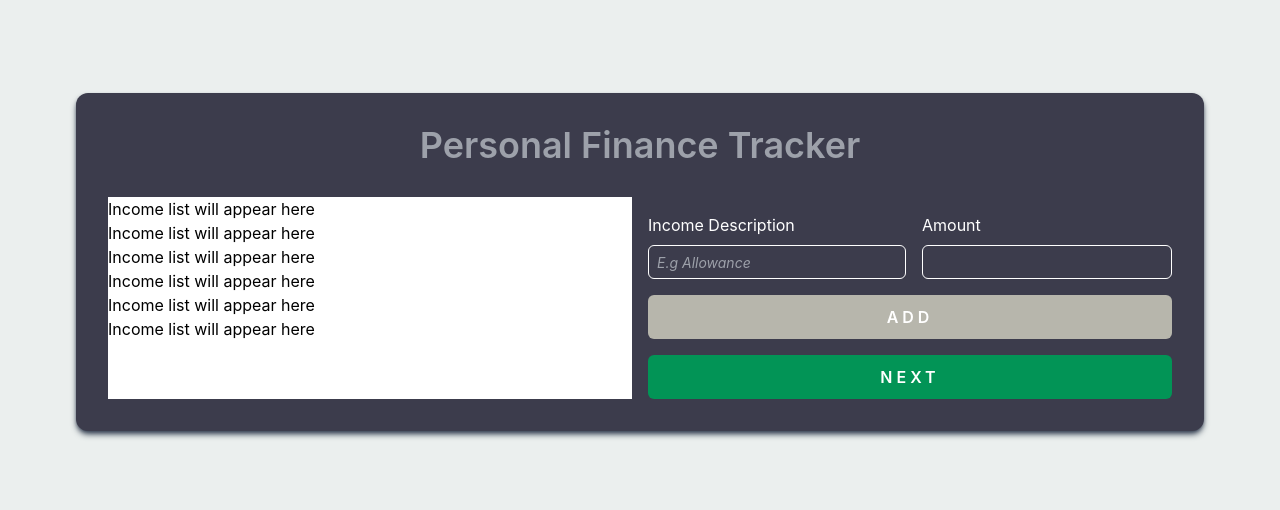
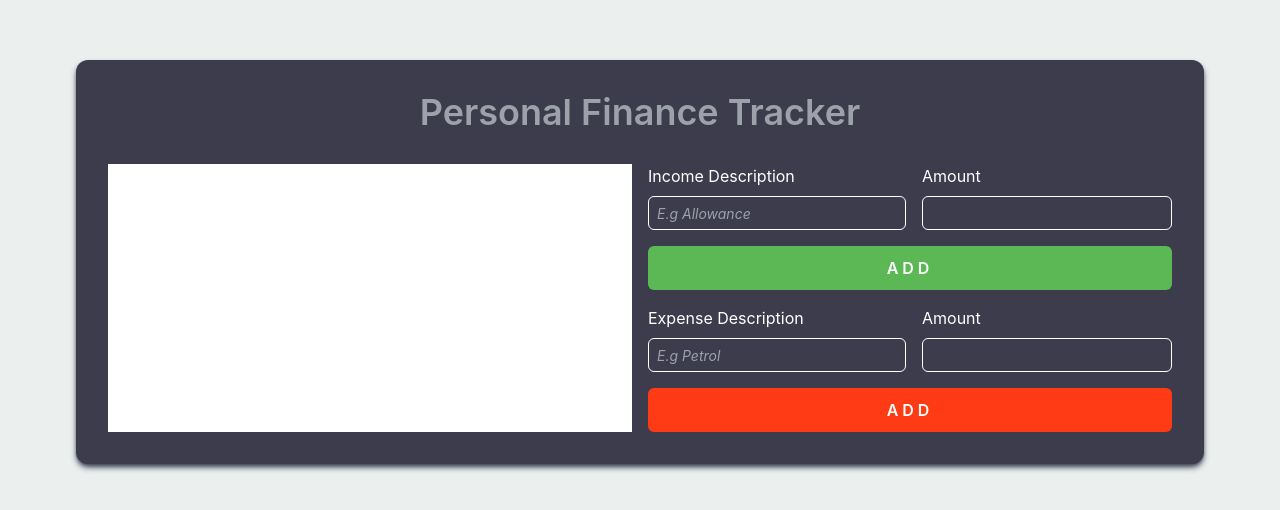
Before and after one commit to emmanueltn007/personal-finance-tracker, a React (Vite) app: page / in a window 1280 px wide. Shown: the part 138-648 px from the top of the page. Built offline with nearby package versions, Linux system fonts and the light colour scheme.

Commit message:
Added the expense list, buttons, and logic

```diff
--- a/src/components/Container.jsx
+++ b/src/components/Container.jsx
@@ -1,6 +1,29 @@
-import IncomeCard from "./IcomeCard";
+import { useState } from "react";
+import IncomeCard from "./IncomeCard";
 
 function Container () {
+    const [incomeList, setIncomeList] = useState([]);
+    const [expenseList, setExpenseList] = useState([]);
+    const [incomeInput, setIncomeInput] = useState("");
+    const [expenseInput, setExpenseInput] = useState("");
+    const [incomeDescritionInput, setIncomeDescriptionInput] = useState("");
+    const [expenseDescritionInput, setExpenseDescriptionInput] = useState("");
+
+    function addIncome () {
+            if(!incomeInput || !incomeDescritionInput.trim()) return;
+            setIncomeList([...incomeList, { description: incomeDescritionInput.trim(), amount: incomeInput }]);
+
+            setIncomeInput("");
+            setIncomeDescriptionInput("")
+    }
+
+    function addExpense () {
+        if(!expenseInput || !expenseDescritionInput.trim()) return;
+            setExpenseList([...expenseList, { description: expenseDescritionInput.trim(), amount: expenseInput }]);
+
+            setExpenseInput("");
+            setExpenseDescriptionInput("")
+    }
 
     return (
         <div className="flex flex-col items-center gap-8 bg-[#3C3C4C] p-8 rounded-xl shadow-md shadow-gray-700">
@@ -10,34 +33,39 @@ function Container () {
             <div className="grid grid-cols-2 gap-4">
                 <div className="bg-[hsl(0,100%,100%)]">
                     <ul>
-                        <li>
-                            Income list will appear here
-                        </li>
-                        <li>
-                            Income list will appear here
-                        </li>
-                        <li>
-                            Income list will appear here
-                        </li>
-                        <li>
-                            Income list will appear here
-                        </li>
-                        <li>
-                            Income list will appear here
-                        </li>
-                        <li>
-                            Income list will appear here
-                        </li>
-                        {/*
                         {incomeList.map((income, index) => {
                             return (
-                                <li key={index}></li>
+                                <li key={index}>
+                                    {income.description} -
+                                    ${income.amount}
+                                </li>
                             );
                         })}
-                        */}
+                    </ul>
+                    <ul>
+                        {expenseList.map((expense, index) => {
+                            return (
+                                <li key={index}>
+                                    {expense.description} -
+                                    ${expense.amount}
+                                </li>
+                            );
+                        })}
                     </ul>
                 </div>
-                <IncomeCard />
+
+                <IncomeCard
+                    addIncome={addIncome}
+                    incomeDescritionInput={incomeDescritionInput}
+                    setIncomeDescriptionInput={setIncomeDescriptionInput}
+                    incomeInput={incomeInput}
+                    setIncomeInput={setIncomeInput}
+                    addExpense={addExpense}
+                    expenseDescritionInput={expenseDescritionInput}
+                    setExpenseDescriptionInput={setExpenseDescriptionInput}
+                    expenseInput={expenseInput}
+                    setExpenseInput={setExpenseInput}
+                />
             </div>
         </div>
     );
--- a/src/components/IcomeCard.jsx
+++ /dev/null
@@ -1,69 +0,0 @@
-import { useState } from "react";
-
-function IncomeCard() {
-  const [incomeList, setIncomeList] = useState([])
-  const [incomeInput, setIncomeInput] = useState("");
-  const [incomeDescritionInput, setIncomeDescriptionInput] = useState("")
-
-  function addIncome () {
-        setIncomeList([...incomeList, { description: incomeDescritionInput.trim(), amount: incomeInput }]);
-
-        setIncomeInput("");
-        setIncomeDescriptionInput("")
-  }
-
-  return (
-    <div className="flex flex-col gap-4">
-      <ul>
-        {incomeList.map((income, index) => {
-            return (
-                <li key={index}>
-                    Income: ${income.amount} {" "}
-                    Description: {income.description}
-                </li>
-            );
-        })}
-      </ul>
-
-
-      <div className="flex gap-4">
-        <div className="flex flex-col gap-2">
-            <label  className="text-[hsl(0,100%,100%)]" htmlFor="icome-description">
-                Income Description
-            </label>
-            <input
-                className="border border-[hsl(0,100%,100%)] rounded-md py-1 placeholder:text-sm placeholder:text-[#9DA1AA] placeholder:italic pl-2 caret-[hsl(0,100%,100%)] outline-none"
-                type="text"
-                id="icome-description"
-                placeholder="E.g Allowance"
-                onChange={(e) => setIncomeDescriptionInput(e.target.value)}
-                value={incomeDescritionInput}
-            />
-        </div>
-        <div className="flex flex-col gap-2">
-            <label className="text-[hsl(0,100%,100%)] rounded-md" htmlFor="amount">
-                Amount
-            </label>
-            <input
-                className="border border-[hsl(0,100%,100%)] rounded-md py-1"
-                type="number"
-                id="amount"
-                onChange={(e) => setIncomeInput(e.target.value)}
-                value={incomeInput}
-            />
-        </div>
-      </div>
-      <button
-        onClick={addIncome}
-        className="border-2 border-transparent hover:border-[hsl(0,100%,100%)] hover:bg-transparent transition-all duration-300 p-2 bg-[#B7B6AC] rounded-md font-semibold tracking-[4px] cursor-pointer text-[hsl(0,100%,100%)]"
-      >
-        ADD
-      </button>
-      <button className="border-2 border-transparent hover:border-[hsl(0,100%,100%)] hover:bg-transparent transition-all duration-300 p-2 bg-[#029456] rounded-md font-semibold tracking-[4px] cursor-pointer text-[hsl(0,100%,100%)]">
-        NEXT
-      </button>
-    </div>
-  );
-}
-
-export default IncomeCard;
--- /dev/null
+++ b/src/components/IncomeCard.jsx
@@ -0,0 +1,78 @@
+function IncomeCard({ addIncome,incomeDescritionInput, setIncomeDescriptionInput, incomeInput, setIncomeInput, addExpense, expenseDescritionInput, setExpenseDescriptionInput, expenseInput, setExpenseInput }) {
+
+
+  return (
+    <div className="flex flex-col gap-4">
+
+      <div className="flex gap-4">
+        <div className="flex flex-col gap-2">
+            <label  className="text-[hsl(0,100%,100%)]" htmlFor="icome-description">
+                Income Description
+            </label>
+            <input
+                className="border border-[hsl(0,100%,100%)] rounded-md py-1 placeholder:text-sm placeholder:text-[#9DA1AA] placeholder:italic pl-2 caret-[hsl(0,100%,100%)] outline-none"
+                type="text"
+                id="icome-description"
+                placeholder="E.g Allowance"
+                onChange={(e) => setIncomeDescriptionInput(e.target.value)}
+                value={incomeDescritionInput}
+            />
+        </div>
+        <div className="flex flex-col gap-2">
+            <label className="text-[hsl(0,100%,100%)] rounded-md" htmlFor="amount">
+                Amount
+            </label>
+            <input
+                className="border border-[hsl(0,100%,100%)] rounded-md py-1"
+                type="number"
+                id="amount"
+                onChange={(e) => setIncomeInput(e.target.value)}
+                value={incomeInput}
+            />
+        </div>
+      </div>
+      <button
+        onClick={addIncome}
+        className="border-2 border-transparent hover:border-[hsl(0,100%,100%)] hover:bg-transparent transition-all duration-300 p-2 bg-[#5CB855] rounded-md font-semibold tracking-[4px] cursor-pointer text-[hsl(0,100%,100%)]"
+      >
+        ADD
+      </button>
+
+
+      <div className="flex gap-4">
+        <div className="flex flex-col gap-2">
+            <label  className="text-[hsl(0,100%,100%)]" htmlFor="icome-description">
+                Expense Description
+            </label>
+            <input
+                className="border border-[hsl(0,100%,100%)] rounded-md py-1 placeholder:text-sm placeholder:text-[#9DA1AA] placeholder:italic pl-2 caret-[hsl(0,100%,100%)] outline-none"
+                type="text"
+                id="icome-description"
+                placeholder="E.g Petrol"
+                onChange={(e) => setExpenseDescriptionInput(e.target.value)}
+                value={expenseDescritionInput}
+            />
+        </div>
+        <div className="flex flex-col gap-2">
+            <label className="text-[hsl(0,100%,100%)] rounded-md" htmlFor="amount">
+                Amount
+            </label>
+            <input
+                className="border border-[hsl(0,100%,100%)] rounded-md py-1"
+                type="number"
+                id="amount"
+                onChange={(e) => setExpenseInput(e.target.value)}
+                value={expenseInput}
+            />
+        </div>
+      </div>
+      <button
+        onClick={addExpense}
+        className="border-2 border-transparent hover:border-[hsl(0,100%,100%)] hover:bg-transparent transition-all duration-300 p-2 bg-[#FE3B15] rounded-md font-semibold tracking-[4px] cursor-pointer text-[hsl(0,100%,100%)]">
+        ADD
+      </button>
+    </div>
+  );
+}
+
+export default IncomeCard;
```
